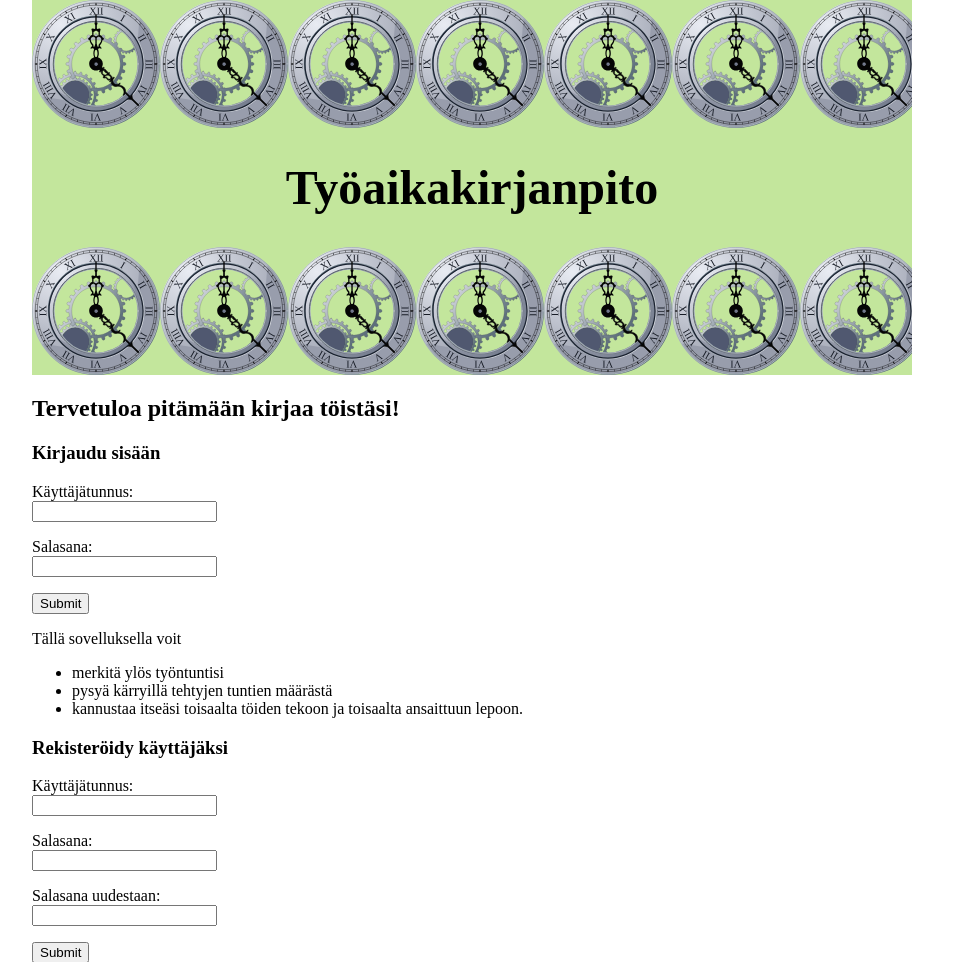
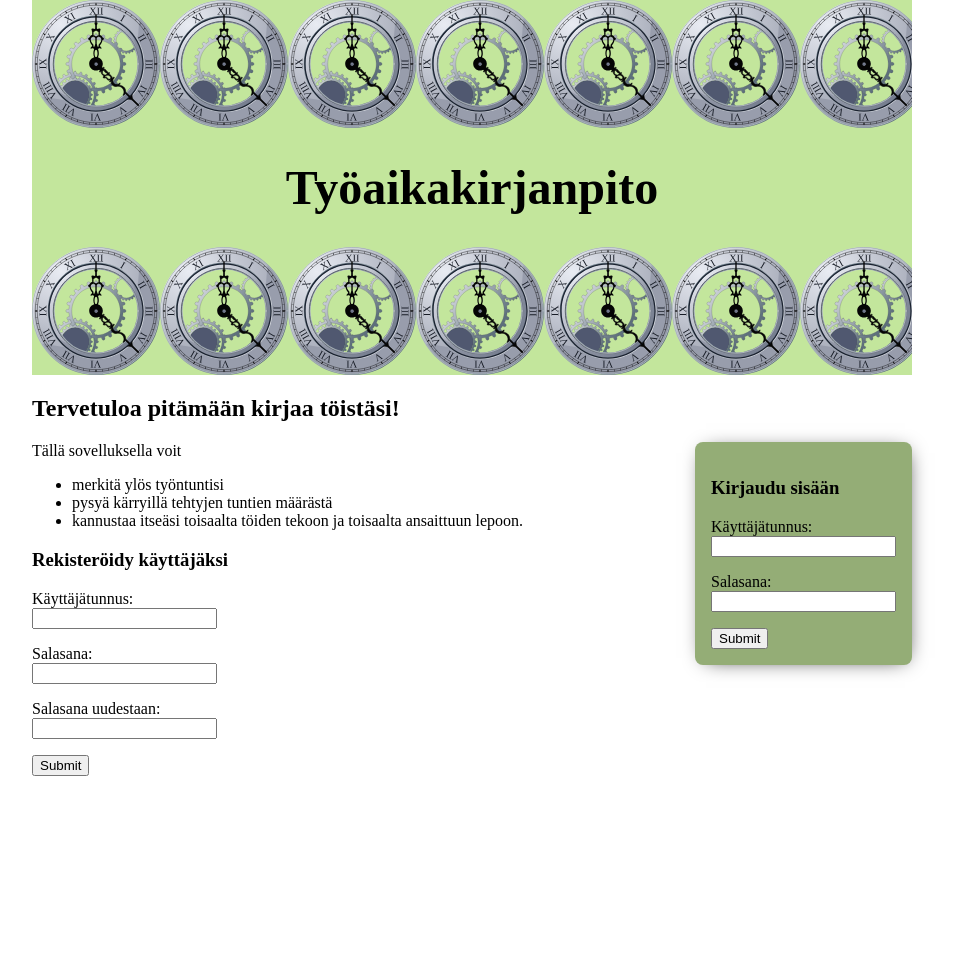
Before and after one commit to veelupu/tyoaikakirjanpito, a Flask app: page / in a window 1280 px wide. Shown: the top 962 px of the page, without its empty margins (168-1121 px from the left). After the commit the page ends 776 px from the top, so only its background shows below. Run offline with Flask 2, Linux system fonts and the light colour scheme.

Commit message:
Fix class name

```diff
--- a/templates/index.html
+++ b/templates/index.html
@@ -18,7 +18,7 @@
 	<h2>
 		Tervetuloa pitämään kirjaa töistäsi!
 	</h2>
-	<div id="login">
+	<div class="floating">
 		<h3>Kirjaudu sisään</h3>
 		<form action="/login" method="POST">
 			<p>Käyttäjätunnus:<br>
```
